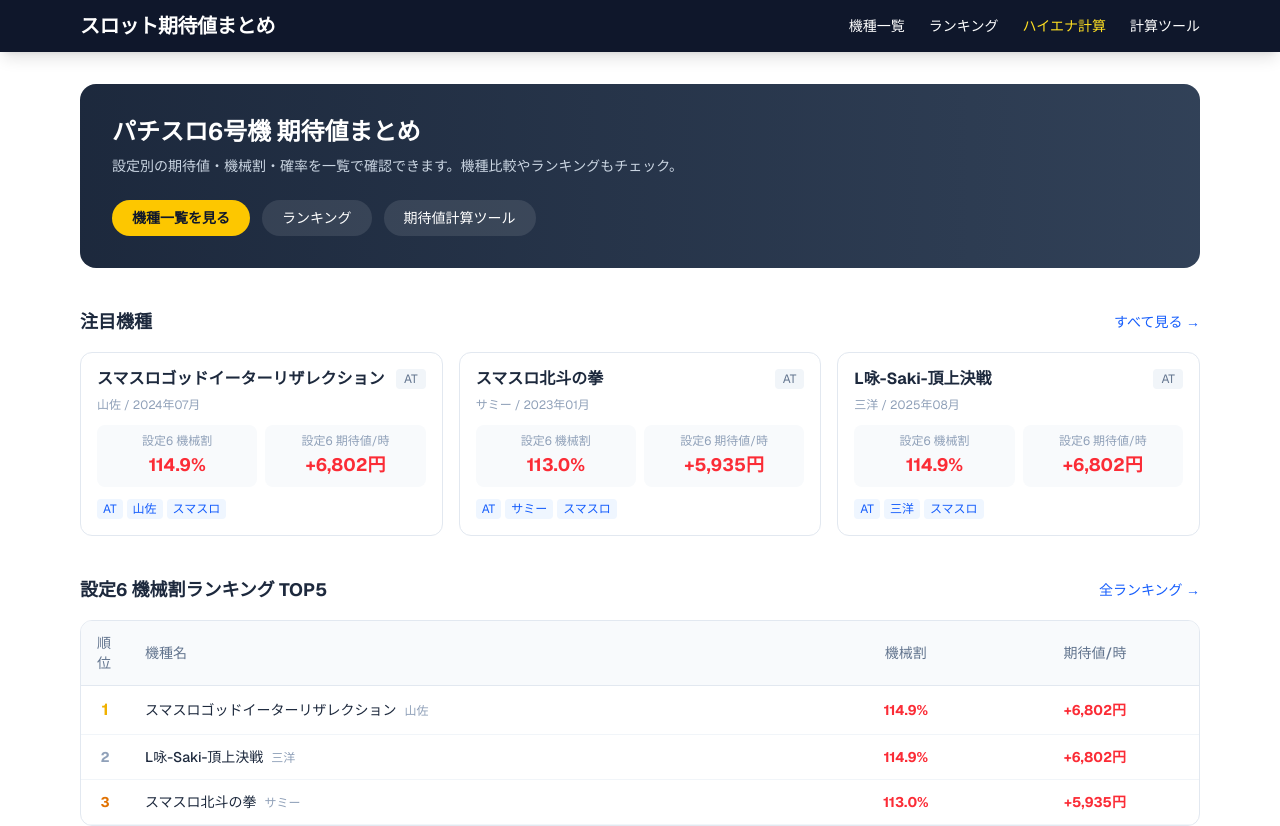
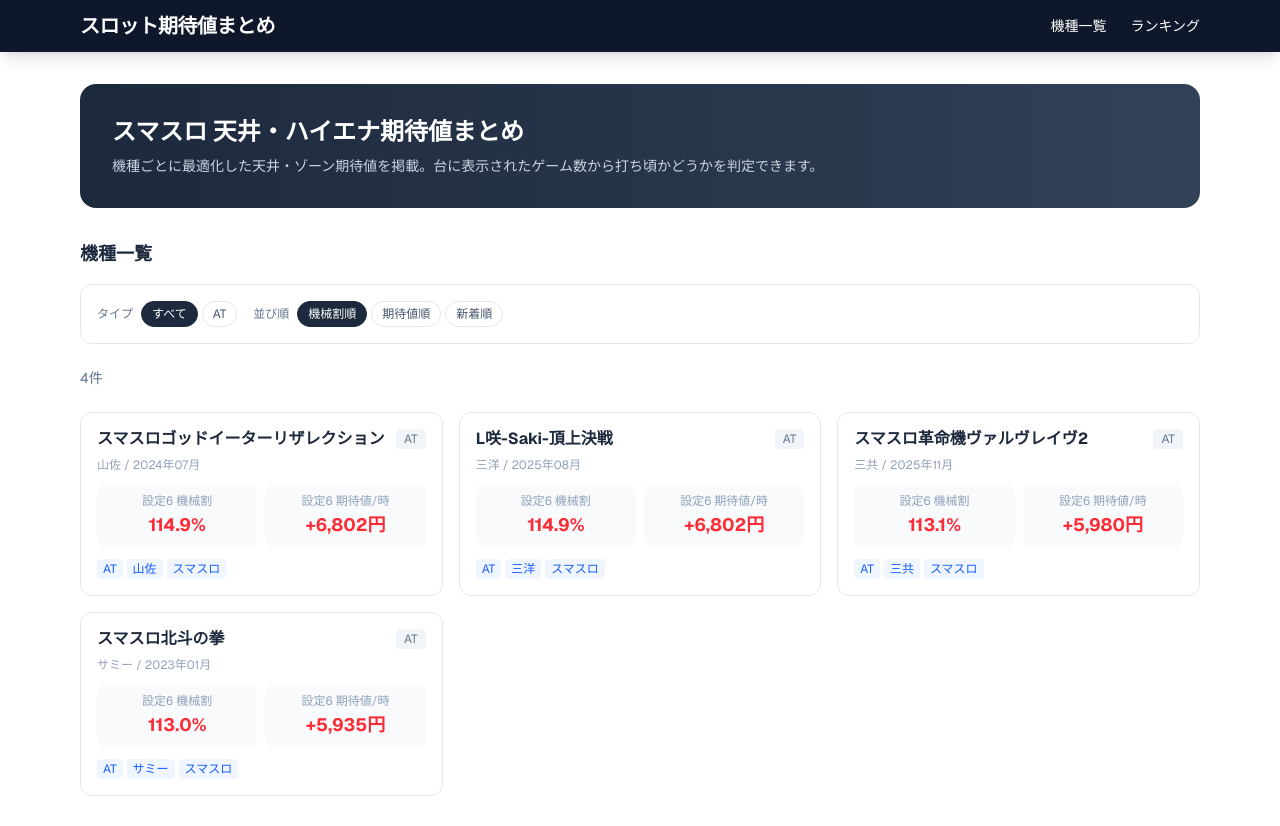
Before and after one commit to sugaimo15/slot-kitaichi, a Next.js app: page / in a window 1280 px wide. Shown: the top 826 px of the page. Built offline with nearby package versions, Linux system fonts and the light colour scheme.

Commit message:
機種タイプ別テンプレート構成へ刷新（multi-ceiling対応・トップ機種一覧化）

```diff
--- a/src/app/machines/[slug]/page.tsx
+++ b/src/app/machines/[slug]/page.tsx
@@ -1,24 +1,27 @@
 import { notFound } from "next/navigation";
 import Link from "next/link";
 import { getMachineBySlug, getAllMachines } from "@/lib/machines";
-import EVTable from "@/components/EVTable";
 import { evColor, machineRatioColor } from "@/lib/ev";
+import SimpleATTemplate from "@/templates/SimpleATTemplate";
+import MultiCeilingTemplate from "@/templates/MultiCeilingTemplate";
 
 export async function generateStaticParams() {
   const machines = getAllMachines();
   return machines.map((m) => ({ slug: m.slug }));
 }
 
-export default function MachineDetailPage({
+export default async function MachineDetailPage({
   params,
 }: {
-  params: { slug: string };
+  params: Promise<{ slug: string }>;
 }) {
-  const machine = getMachineBySlug(params.slug);
+  const { slug } = await params;
+  const machine = getMachineBySlug(slug);
   if (!machine) notFound();
 
   const ev6 = machine.ev[6];
   const ratio6 = machine.settings[6].machineRatio;
+  const template = machine.template ?? "simple-at";
 
   return (
     <div className="space-y-6">
@@ -69,24 +72,12 @@ export default function MachineDetailPage({
         </div>
       </div>
 
-      {/* スペック */}
-      <div className="bg-white rounded-xl border border-slate-200 p-6">
-        <h2 className="text-lg font-bold text-slate-800 mb-4">設定別スペック</h2>
-        <EVTable machine={machine} />
-      </div>
-
-      {/* 期待値計算ツールへのリンク */}
-      <div className="bg-blue-50 rounded-xl border border-blue-100 p-5 text-center">
-        <p className="text-sm text-slate-600 mb-3">
-          回転数や時給を細かく計算したいですか？
-        </p>
-        <Link
-          href={`/calculator?machine=${machine.slug}`}
-          className="inline-block bg-blue-600 text-white font-semibold px-5 py-2 rounded-full text-sm hover:bg-blue-700 transition-colors"
-        >
-          期待値計算ツールで試す
-        </Link>
-      </div>
+      {/* 機種タイプ別テンプレート */}
+      {template === "multi-ceiling" ? (
+        <MultiCeilingTemplate machine={machine} />
+      ) : (
+        <SimpleATTemplate machine={machine} />
+      )}
     </div>
   );
 }
--- a/src/app/page.tsx
+++ b/src/app/page.tsx
@@ -1,97 +1,26 @@
-import Link from "next/link";
-import { getFeaturedMachines, getRanking } from "@/lib/machines";
-import MachineCard from "@/components/MachineCard";
-import { evColor, machineRatioColor } from "@/lib/ev";
+import { getAllMachines } from "@/lib/machines";
+import MachinesClient from "@/components/MachinesClient";
+import { SlotType, MakerName } from "@/lib/types";
 
 export default function HomePage() {
-  const featured = getFeaturedMachines();
-  const ranking = getRanking(6).slice(0, 5);
+  const machines = getAllMachines();
+  const types = [...new Set(machines.map((m) => m.type))].sort() as SlotType[];
+  const makers = [...new Set(machines.map((m) => m.maker))].sort() as MakerName[];
 
   return (
-    <div className="space-y-10">
+    <div className="space-y-8">
       {/* ヒーロー */}
       <section className="bg-gradient-to-r from-slate-800 to-slate-700 rounded-2xl text-white p-8">
-        <h1 className="text-2xl font-bold mb-2">パチスロ6号機 期待値まとめ</h1>
-        <p className="text-slate-300 text-sm mb-6">
-          設定別の期待値・機械割・確率を一覧で確認できます。機種比較やランキングもチェック。
+        <h1 className="text-2xl font-bold mb-2">スマスロ 天井・ハイエナ期待値まとめ</h1>
+        <p className="text-slate-300 text-sm">
+          機種ごとに最適化した天井・ゾーン期待値を掲載。台に表示されたゲーム数から打ち頃かどうかを判定できます。
         </p>
-        <div className="flex flex-wrap gap-3">
-          <Link
-            href="/machines"
-            className="bg-yellow-400 text-slate-900 font-bold px-5 py-2 rounded-full text-sm hover:bg-yellow-300 transition-colors"
-          >
-            機種一覧を見る
-          </Link>
-          <Link
-            href="/ranking"
-            className="bg-white/10 text-white px-5 py-2 rounded-full text-sm hover:bg-white/20 transition-colors"
-          >
-            ランキング
-          </Link>
-          <Link
-            href="/calculator"
-            className="bg-white/10 text-white px-5 py-2 rounded-full text-sm hover:bg-white/20 transition-colors"
-          >
-            期待値計算ツール
-          </Link>
-        </div>
       </section>
 
-      {/* 注目機種 */}
+      {/* 機種一覧 */}
       <section>
-        <div className="flex justify-between items-center mb-4">
-          <h2 className="text-lg font-bold text-slate-800">注目機種</h2>
-          <Link href="/machines" className="text-sm text-blue-600 hover:underline">すべて見る →</Link>
-        </div>
-        <div className="grid grid-cols-1 sm:grid-cols-2 lg:grid-cols-3 gap-4">
-          {featured.map((m) => (
-            <MachineCard key={m.id} machine={m} />
-          ))}
-        </div>
-      </section>
-
-      {/* 設定6 機械割 TOP5 */}
-      <section>
-        <div className="flex justify-between items-center mb-4">
-          <h2 className="text-lg font-bold text-slate-800">設定6 機械割ランキング TOP5</h2>
-          <Link href="/ranking" className="text-sm text-blue-600 hover:underline">全ランキング →</Link>
-        </div>
-        <div className="bg-white rounded-xl border border-slate-200 overflow-hidden">
-          <table className="w-full text-sm">
-            <thead>
-              <tr className="bg-slate-50 border-b border-slate-200">
-                <th className="px-4 py-3 text-left text-slate-500 font-medium w-12">順位</th>
-                <th className="px-4 py-3 text-left text-slate-500 font-medium">機種名</th>
-                <th className="px-4 py-3 text-center text-slate-500 font-medium">機械割</th>
-                <th className="px-4 py-3 text-center text-slate-500 font-medium">期待値/時</th>
-              </tr>
-            </thead>
-            <tbody>
-              {ranking.map((m, i) => (
-                <tr key={m.id} className="border-b border-slate-100 hover:bg-slate-50 transition-colors">
-                  <td className="px-4 py-3 text-center">
-                    {i === 0 && <span className="text-yellow-500 font-bold text-base">1</span>}
-                    {i === 1 && <span className="text-slate-400 font-bold">2</span>}
-                    {i === 2 && <span className="text-amber-600 font-bold">3</span>}
-                    {i > 2 && <span className="text-slate-400">{i + 1}</span>}
-                  </td>
-                  <td className="px-4 py-3">
-                    <Link href={`/machines/${m.slug}`} className="font-medium text-slate-800 hover:text-blue-600">
-                      {m.name}
-                    </Link>
-                    <span className="ml-2 text-xs text-slate-400">{m.maker}</span>
-                  </td>
-                  <td className={`px-4 py-3 text-center font-bold ${machineRatioColor(m.settings[6].machineRatio)}`}>
-                    {m.settings[6].machineRatio.toFixed(1)}%
-                  </td>
-                  <td className={`px-4 py-3 text-center font-bold ${evColor(m.ev[6])}`}>
-                    {m.ev[6] >= 0 ? "+" : ""}{m.ev[6].toLocaleString()}円
-                  </td>
-                </tr>
-              ))}
-            </tbody>
-          </table>
-        </div>
+        <h2 className="text-lg font-bold text-slate-800 mb-4">機種一覧</h2>
+        <MachinesClient machines={machines} types={types} makers={makers} />
       </section>
     </div>
   );
--- a/src/components/Header.tsx
+++ b/src/components/Header.tsx
@@ -10,8 +10,6 @@ export default function Header() {
         <nav className="flex gap-6 text-sm font-medium">
           <Link href="/machines" className="hover:text-yellow-400 transition-colors">機種一覧</Link>
           <Link href="/ranking" className="hover:text-yellow-400 transition-colors">ランキング</Link>
-          <Link href="/hyena" className="hover:text-yellow-400 transition-colors text-yellow-300">ハイエナ計算</Link>
-          <Link href="/calculator" className="hover:text-yellow-400 transition-colors">計算ツール</Link>
         </nav>
       </div>
     </header>
--- a/src/data/machines/god-eater-resurrection.json
+++ b/src/data/machines/god-eater-resurrection.json
@@ -5,6 +5,7 @@
   "maker": "山佐",
   "releaseDate": "2024-07",
   "type": "AT",
+  "template": "simple-at",
   "maxBonus": 0,
   "spinPerHour": 700,
   "hyena": {
--- a/src/data/machines/hokuto-no-ken.json
+++ b/src/data/machines/hokuto-no-ken.json
@@ -5,6 +5,7 @@
   "maker": "サミー",
   "releaseDate": "2023-01",
   "type": "AT",
+  "template": "simple-at",
   "maxBonus": 0,
   "spinPerHour": 700,
   "hyena": {
--- a/src/data/machines/saki-cyoujou.json
+++ b/src/data/machines/saki-cyoujou.json
@@ -1,10 +1,11 @@
 {
   "id": "saki-cyoujou",
   "slug": "saki-cyoujou",
-  "name": "L咏-Saki-頂上決戦",
+  "name": "L咲-Saki-頂上決戦",
   "maker": "三洋",
   "releaseDate": "2025-08",
   "type": "AT",
+  "template": "simple-at",
   "maxBonus": 0,
   "spinPerHour": 700,
   "hyena": {
--- /dev/null
+++ b/src/data/machines/valvrave2.json
@@ -0,0 +1,44 @@
+{
+  "id": "valvrave2",
+  "slug": "valvrave2",
+  "name": "スマスロ革命機ヴァルヴレイヴ2",
+  "maker": "三共",
+  "releaseDate": "2025-11",
+  "type": "AT",
+  "template": "multi-ceiling",
+  "maxBonus": 0,
+  "spinPerHour": 700,
+  "hyena": null,
+  "ceilings": [
+    {
+      "id": "at",
+      "label": "AT間天井",
+      "game": 1500,
+      "resetGame": 1000,
+      "bonus": 500,
+      "base": 32.7,
+      "atProb": 400,
+      "note": "恩恵：決戦ボーナス/革命ボーナス/革命ラッシュ（1:1:1）。獲得枚数・当選率は推定値"
+    },
+    {
+      "id": "cz",
+      "label": "CZ間天井",
+      "game": 999,
+      "bonus": 150,
+      "base": 32.7,
+      "atProb": 150,
+      "note": "恩恵：CZ「決戦ZONE」確定。獲得枚数・当選率は推定値"
+    }
+  ],
+  "settings": {
+    "1": { "bb": -1, "rb": -1, "at": 285, "machineRatio": 96.3 },
+    "2": { "bb": -1, "rb": -1, "at": 283, "machineRatio": 98.0 },
+    "3": { "bb": -1, "rb": -1, "at": 281, "machineRatio": 99.8 },
+    "4": { "bb": -1, "rb": -1, "at": 279, "machineRatio": 104.7 },
+    "5": { "bb": -1, "rb": -1, "at": 277, "machineRatio": 109.0 },
+    "6": { "bb": -1, "rb": -1, "at": 275, "machineRatio": 113.1 }
+  },
+  "tags": ["AT", "三共", "スマスロ", "版権", "多天井"],
+  "description": "三共のスマスロ第1弾『革命機ヴァルヴレイヴ』の正統後継機。AT純増約9.0枚、ベース32.7G。天井は4種類（AT間1500G・CZ間999G・周期最大6周期・決戦ボーナス3連続スルー）。リセット時はAT間天井が1000Gに短縮。設定6の機械割は約113%。※周期天井・スルー天井は当ツール未対応。各種数値は推定を含みます。",
+  "featured": true
+}
--- a/src/lib/ev.ts
+++ b/src/lib/ev.ts
@@ -50,6 +50,76 @@ function getAtProb(
 // 通常時の1G実質コイン消費 = 50 / ベース
 function netCoinsPerSpin(base: number): number {
   return 50 / base;
+}
+
+export interface CeilingEVResult {
+  ev: number;                 // 期待値（円）
+  expectedSpins: number;      // 当選or天井までの期待回転数
+  hitProbability: number;     // 天井前に自力当選する確率
+  ceilingProbability: number; // 天井に到達する確率
+  evPositiveGame: number | null; // EV+になる最低ゲーム数
+}
+
+// 単一天井区間の期待値計算（汎用）。
+// 打ち始めゲーム数 currentGame から天井 ceiling までの切断幾何分布で計算する。
+// 自力当選・天井いずれも bonus 枚を獲得する前提（純粋なハイエナ期待値）。
+export function calcCeilingEV(
+  currentGame: number,
+  ceiling: number,
+  bonus: number,
+  base: number,
+  atProb: number,
+  exchangeRate: number
+): CeilingEVResult | null {
+  if (ceiling <= 0 || atProb <= 0 || base <= 0) return null;
+  const remaining = ceiling - currentGame;
+  if (remaining <= 0) return null;
+
+  const compute = (start: number): number => {
+    const rem = ceiling - start;
+    const p = 1 / atProb;
+    const costPerSpin = netCoinsPerSpin(base);
+    let expectedSpins = 0;
+    let survivalProb = 1.0;
+    for (let k = 1; k <= rem; k++) {
+      expectedSpins += survivalProb * p * k;
+      survivalProb *= 1 - p;
+    }
+    expectedSpins += rem * survivalProb;
+    const expectedCoinsOut = bonus; // 自力・天井とも bonus 枚
+    const expectedCost = expectedSpins * costPerSpin;
+    return (expectedCoinsOut - expectedCost) * exchangeRate;
+  };
+
+  const p = 1 / atProb;
+  const costPerSpin = netCoinsPerSpin(base);
+  let expectedSpins = 0;
+  let survivalProb = 1.0;
+  for (let k = 1; k <= remaining; k++) {
+    expectedSpins += survivalProb * p * k;
+    survivalProb *= 1 - p;
+  }
+  expectedSpins += remaining * survivalProb;
+
+  const ceilingProbability = survivalProb;
+  const hitProbability = 1 - ceilingProbability;
+  const ev = Math.round(compute(currentGame));
+
+  let evPositiveGame: number | null = null;
+  for (let g = 0; g < ceiling; g++) {
+    if (compute(g) >= 0) {
+      evPositiveGame = g;
+      break;
+    }
+  }
+
+  return {
+    ev,
+    expectedSpins: Math.round(expectedSpins),
+    hitProbability,
+    ceilingProbability,
+    evPositiveGame,
+  };
 }
 
 // ハイエナEVの中核計算（再帰なし）
--- a/src/lib/types.ts
+++ b/src/lib/types.ts
@@ -10,6 +10,7 @@ export type MakerName =
   | "オリンピア"
   | "山佐"
   | "三洋"
+  | "三共"
   | "その他";
 
 export interface SettingData {
@@ -18,6 +19,9 @@ export interface SettingData {
   at: number;       // AT/ART確率分母（-1: なし）
   machineRatio: number;  // 機械割 %
 }
+
+// 機種のゲームシステム種別。これでページのテンプレートが決まる
+export type MachineTemplate = "simple-at" | "multi-ceiling";
 
 export interface ZoneData {
   game: number;       // ゾーン中心ゲーム数
@@ -29,10 +33,22 @@ export interface ZoneData {
 export interface HyenaData {
   ceiling: number;        // 天井ゲーム数
   ceilingBonus: number;   // 天井恩恵のネット獲得枚数
-  atAvgPayout: number;    // ATのネット平均獲得枚数（AT純増×平均紙続G）
+  atAvgPayout: number;    // ATのネット平均獲得枚数（AT純増×平均継続G）
   base: number;           // 通常時の50枚あたりゲーム数（ベース）
   resetOnBonus: boolean;  // ボーナス後にゲーム数リセットされるか
   zones?: ZoneData[];     // AT当選しやすいゾーン一覧
+}
+
+// 複数天井を持つ機種の、個々の天井定義
+export interface CeilingDef {
+  id: string;          // 機種内で一意（"at" / "cz" など）
+  label: string;       // "AT間天井" など表示名
+  game: number;        // 天井到達ゲーム数（通常時）
+  resetGame?: number;  // リセット（設定変更）時の天井ゲーム数
+  bonus: number;       // 天井到達時の恩恵・ネット期待獲得枚数
+  base: number;        // この区間のベース（50枚あたりG）
+  atProb: number;      // この区間中の当選確率分母（平均、推定可）
+  note?: string;       // 補足（恩恵内容など）
 }
 
 export interface SlotMachine {
@@ -42,9 +58,11 @@ export interface SlotMachine {
   maker: MakerName;
   releaseDate: string;   // "YYYY-MM"
   type: SlotType;
+  template?: MachineTemplate; // 未指定時は "simple-at"
   maxBonus: number;      // 最大ボーナス枚数
   spinPerHour: number;   // 時間あたり回転数（デフォルト700）
   hyena: HyenaData | null; // null = ハイエナ非対応（Aタイプ等）
+  ceilings?: CeilingDef[]; // multi-ceiling機種の複数天井
   settings: {
     1: SettingData;
     2: SettingData;
```
